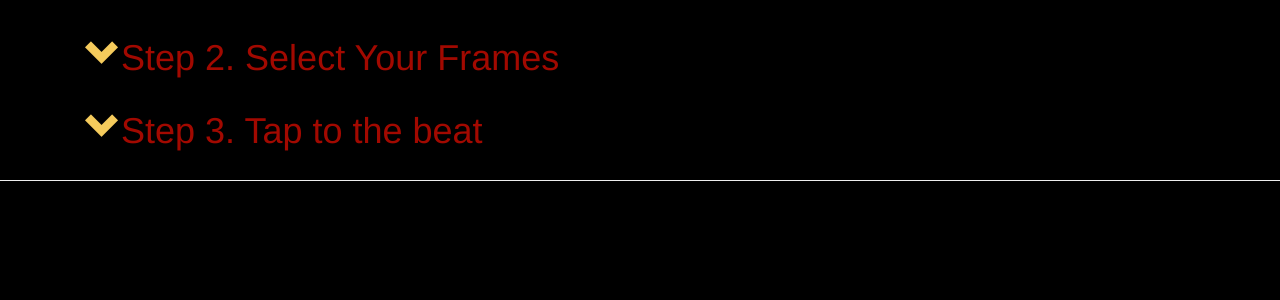
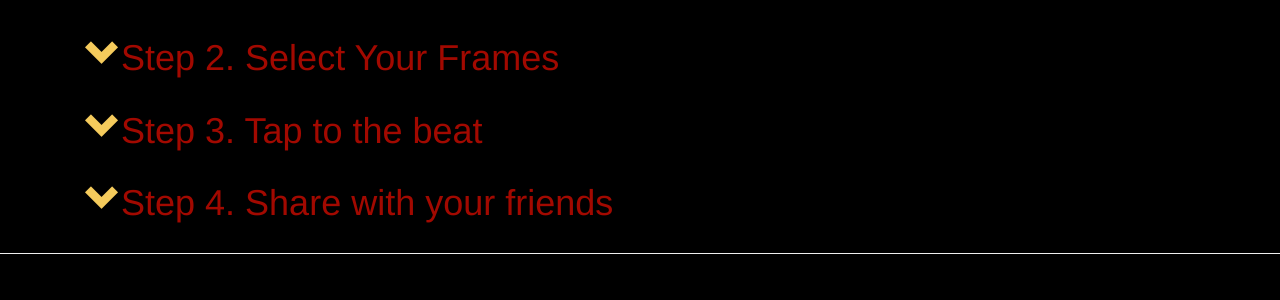
Before and after one commit to Naraceaus/GifBanger, a PHP site: page / in a window 1280 px wide. Shown: the part 323-623 px from the top of the page. Run offline with PHP 8.4, Linux system fonts and the light colour scheme.

Commit message:
Basic Share Link
Creates a link which contains a URL parameter that when loaded will use
the active image at time of link copy

```diff
--- a/index.php
+++ b/index.php
@@ -11,7 +11,7 @@ error_reporting(E_ALL);
 // also used to ensure unique future image upload names
 $imageTimestamp = time();
 
-//time page was loaded before hitting submit
+//time page was loaded before hitting submit to upload an image
 if(isset($_POST['loadTimeStamp'])) {
  $prevImgTimeStamp = $_POST['loadTimeStamp'];
 } else {
@@ -19,6 +19,13 @@ if(isset($_POST['loadTimeStamp'])) {
 }
 // unique timestamp plus session id combo used to make image names
 $UImgID = session_id()."-".$prevImgTimeStamp;
+
+//time page was loaded before hitting submit to upload an image
+if(isset($_GET['UImgID'])) {
+ $UImgID = $_GET['UImgID'];
+} else {
+ $UImgID= session_id()."-".$prevImgTimeStamp;;
+}
 
 include "GifFrameExtractor.php";
 
@@ -197,6 +204,19 @@ if ($uploadOk == 0) {
    </div>
   </div>
 
+  <!--Share Link-->
+  <div class="row">
+   <div class="col-md-12">
+    <div><h1><span class="expander clickGlyph glyphicon collapsed" data-toggle="collapse" data-target="#shareMe"></span>Step 4. Share with your friends</h1></div>
+    <div id="shareMe" class="row collapse">
+     <div class="col-md-12">
+     Share Link: <?php echo "$_SERVER[HTTP_HOST]?UImgID=$UImgID"; ?>
+     </div>
+    </div>
+   </div>
+  </div>
+
+
  </div>
  <hr>
  </body>
```
